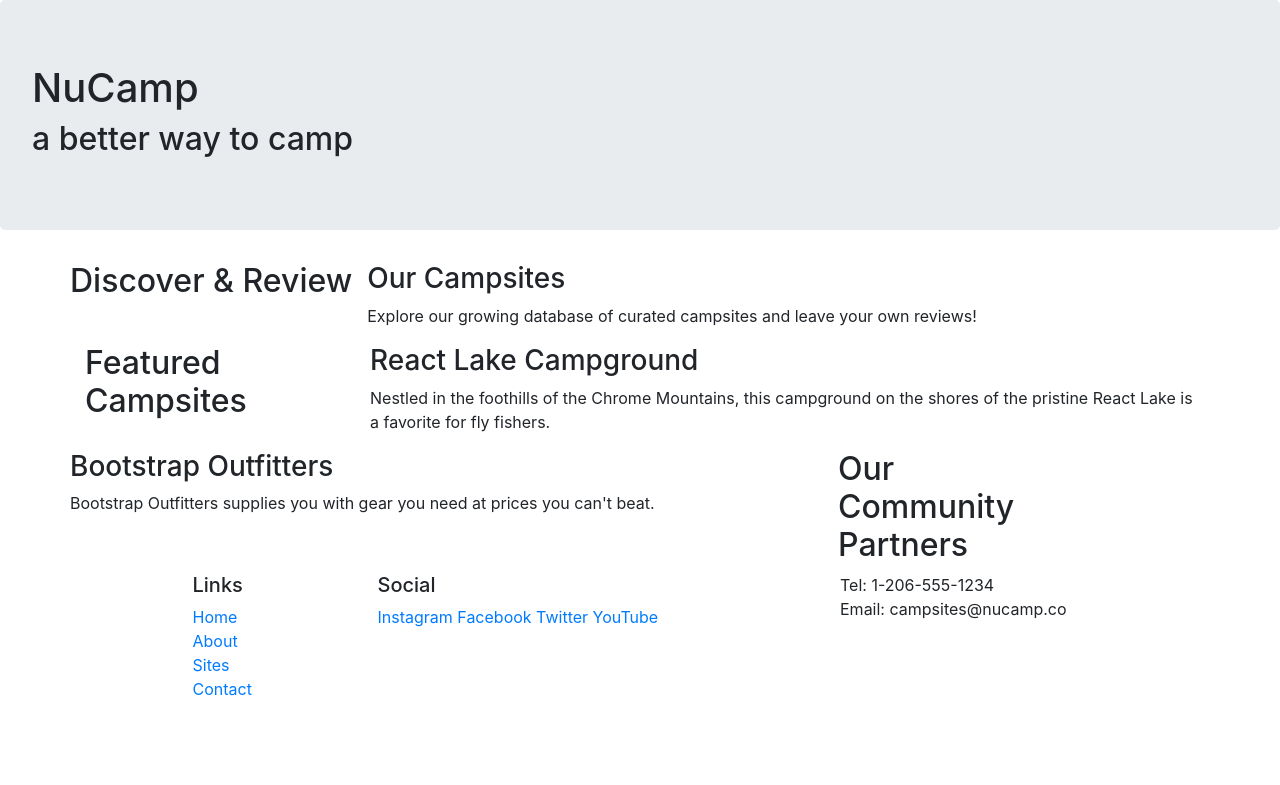
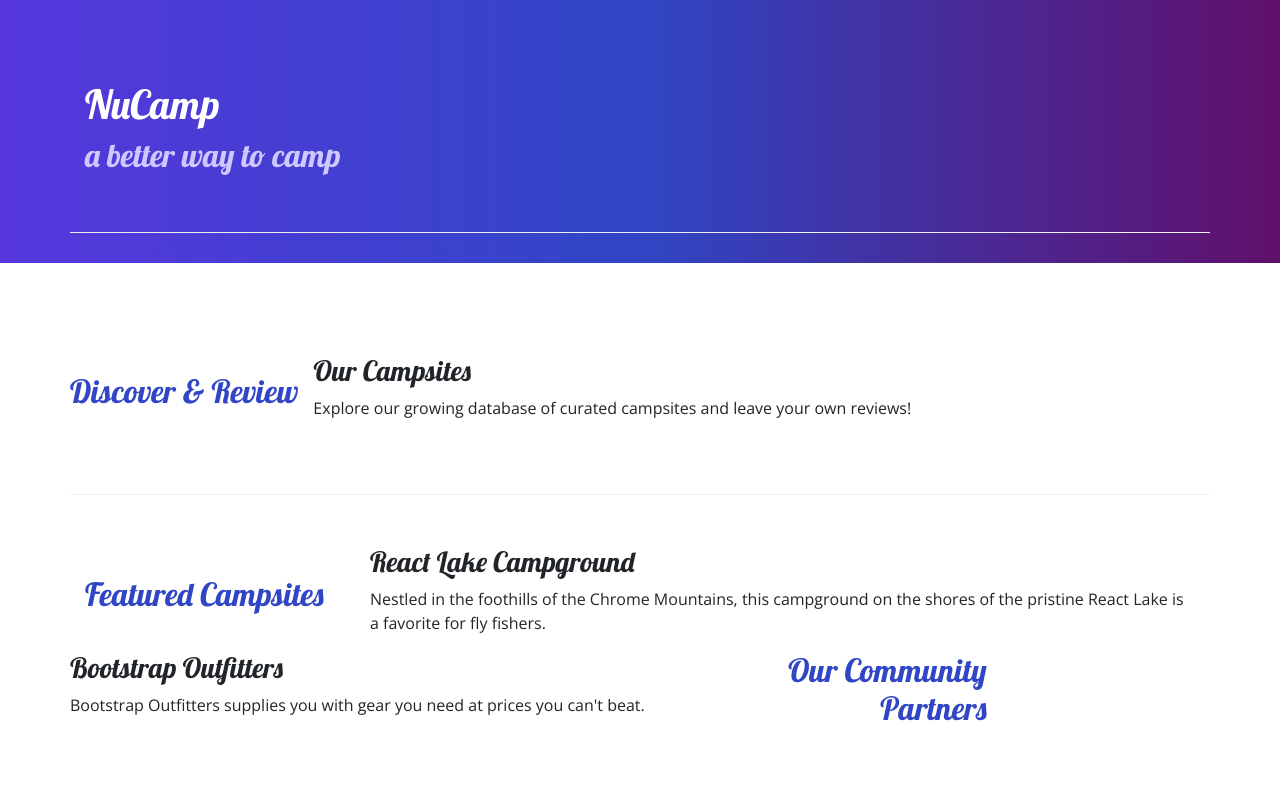
Before and after one commit to acepitcher2009/NuCamp-Website, a website: page index.html in a window 1280 px wide. Shown: the top 785 px of the page. Drawn offline with nearby package versions, Linux system fonts and the light colour scheme.

Commit message:
Adding Custom Style'

```diff
--- /dev/null
+++ b/css/styles.css
@@ -0,0 +1,32 @@
+body {
+    font-family: "Open Sans", sans-serif;
+}
+
+h1, h2, h3 {
+    font-family: "Lobster", cursive;
+}
+
+h2 {
+    color: #3046C5;
+}
+
+header h2 {
+    color: #CEC8FF;
+}
+
+footer {
+    background-image: linear-gradient(#CEC8FF, white);
+    padding: 20px 0;
+}
+
+.jumbotron {
+    padding: 30px;
+    background-image: linear-gradient(to right, #5637DD, #3046C5, #60106B);
+    color: white;
+}
+
+.row-content {
+    padding: 50px 0;
+    border-bottom: 1px ridge;
+    min-height: 200px;
+}
--- a/index.html
+++ b/index.html
@@ -9,13 +9,17 @@
   <!-- Bootstrap CSS -->
   <link rel="stylesheet" href="node_modules/bootstrap/dist/css/bootstrap.min.css" />
 
+  <!--custom css file and google font cdn-->
+  <link rel="stylesheet" href="https://fonts.googleapis.com/css?family=Lobster|Open+Sans" />
+  <link rel="stylesheet" href="css/styles.css" />
+
   <title>NuCamp: A Better Way To Camp</title>
 </head>
 
 <body>
-  <header class="jumbotron"
+  <header class="jumbotron jumbotron-fluid">
     <div class="container">
-      <div class="row">
+      <div class="row row-content align-items-center">
         <div class="col">
           <h1>NuCamp</h1>
           <h2>a better way to camp</h2>
@@ -25,9 +29,9 @@
   </header>
 
   <div class="container">
-    <div class="row">
+    <div class="row row-content align-items-center">
       <div class"col-sm-4 order-sm-last col-md-3">
-        <h2>Discover & Review</h2>
+        <h2 class="text-sm-right">Discover & Review</h2>
       </div>
       <div class="col">
         <h3>Our Campsites</h3>
@@ -40,7 +44,7 @@
 
 
 
-    <div class="row">
+    <div class="row row-content align-items-center">
       <div class="col-sm-4 col-md-3">
         <h2>Featured Campsites</h2>
       </div>
@@ -55,7 +59,7 @@
 
       <div class="row">
         <div class="col-sm-4 order-sm-last col-md-3">
-          <h2>Our Community Partners</h2>
+          <h2 class="text-sm-right">Our Community Partners</h2>
         </div>
         <div class="col">
           <h3>Bootstrap Outfitters</h3>
@@ -78,14 +82,14 @@
               <li><a href="#">Contact</a></li>
             </ul>
           </div>
-          <div class="col-6 col-sm-5">
+          <div class="col-6 col-sm-5 text-center">
             <h5>Social</h5>
             <a href="http://instagram.com/">Instagram</a>
             <a href="http://facebook.com/">Facebook</a>
             <a href="http://twitter.com/">Twitter</a>
             <a href="http://youtube.com/">YouTube</a>
           </div>
-          <div class="col-sm-4">
+          <div class="col-sm-4 text-center">
             Tel: 1-206-555-1234<br />
             Email: campsites@nucamp.co
           </div>
```
